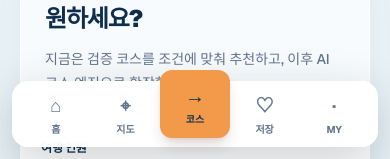
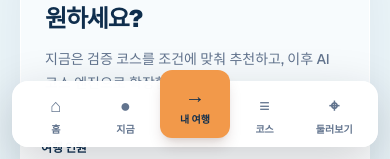
Before and after one commit to Aprasaks/gunsan-com, a Next.js app: page / in a window 390 px wide. Shown: the part 685-844 px from the top of the page. Built offline with nearby package versions, Linux system fonts and the light colour scheme; a web font is replaced by a local one.

Commit message:
align mobile navigation with guest-first travel flow

```diff
--- a/components/MobileNavigation.tsx
+++ b/components/MobileNavigation.tsx
@@ -2,16 +2,16 @@ import Link from "next/link";
 
 const items = [
   { label: "홈", href: "/", icon: "⌂" },
-  { label: "지도", href: "/map", icon: "⌖" },
-  { label: "코스", href: "/#start", icon: "→", primary: true },
-  { label: "저장", href: "/#preview", icon: "♡" },
-  { label: "MY", href: "/owners", icon: "·" },
+  { label: "지금", href: "/#now", icon: "●" },
+  { label: "내 여행", href: "/#start", icon: "→", primary: true },
+  { label: "코스", href: "/#courses", icon: "≡" },
+  { label: "둘러보기", href: "/places", icon: "⌖" },
 ] as const;
 
 export default function MobileNavigation() {
   return (
     <nav
-      className="fixed inset-x-3 bottom-3 z-[70] grid grid-cols-5 rounded-2xl border border-white/70 bg-white/94 px-2 py-2 shadow-[0_16px_50px_rgba(8,27,40,0.2)] backdrop-blur-xl lg:hidden"
+      className="fixed inset-x-3 bottom-3 z-[70] grid grid-cols-5 rounded-2xl border border-white/80 bg-white/95 px-2 py-2 shadow-[0_16px_50px_rgba(8,27,40,0.2)] backdrop-blur-xl lg:hidden"
       aria-label="모바일 주요 메뉴"
     >
       {items.map((item) => (
@@ -20,7 +20,9 @@ export default function MobileNavigation() {
           href={item.href}
           className={[
             "flex min-h-12 flex-col items-center justify-center gap-0.5 rounded-xl text-[10px] font-bold",
-            "primary" in item && item.primary ? "-mt-5 bg-lantern text-gunsan-navy shadow-lg shadow-orange-950/15" : "text-slate-500",
+            "primary" in item && item.primary
+              ? "-mt-5 bg-lantern text-gunsan-navy shadow-lg shadow-orange-950/15"
+              : "text-slate-500",
           ].join(" ")}
         >
           <span className={"primary" in item && item.primary ? "text-xl" : "text-lg"} aria-hidden="true">
```
